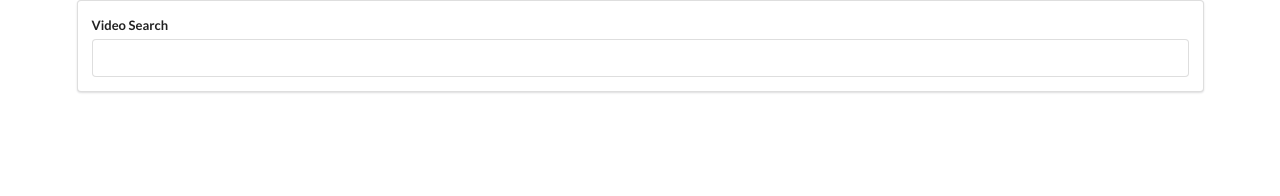
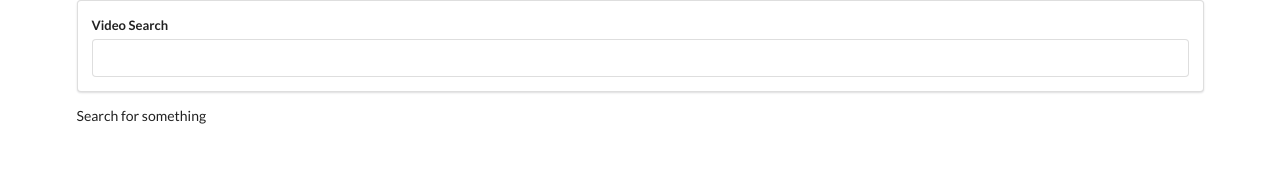
Before and after one commit to cefdev/React-Video-App, a React (Create React App) app: page / in a window 1280 px wide. Shown: the top 196 px of the page. Built offline with nearby package versions, Linux system fonts and the light colour scheme.

Commit message:
Build VideoDetail component

```diff
--- a/src/components/App.js
+++ b/src/components/App.js
@@ -2,6 +2,7 @@ import React, { Component } from "react";
 import SearchBar from "./SearchBar";
 import youtube from "../api/youtube";
 import VideoList from "./VideoList";
+import VideoDetail from "./VideoDetail";
 
 class App extends Component {
   // The list of videos from YouTube API will be saved in 'state.videos' array
@@ -30,6 +31,7 @@ class App extends Component {
     return (
       <div className="ui container">
         <SearchBar onFormSubmit={this.onTermSubmit} />
+        <VideoDetail video={this.state.selectedVideo} />
         <VideoList
           onVideoSelect={this.onVideoSelect}
           videos={this.state.videos}
--- /dev/null
+++ b/src/components/VideoDetail.js
@@ -0,0 +1,10 @@
+import React from "react";
+
+const VideoDetail = ({ video }) => {
+  if (!video) {
+    return <div>Search for something</div>;
+  }
+  return <div>{video.snippet.title}</div>;
+};
+
+export default VideoDetail;
```
